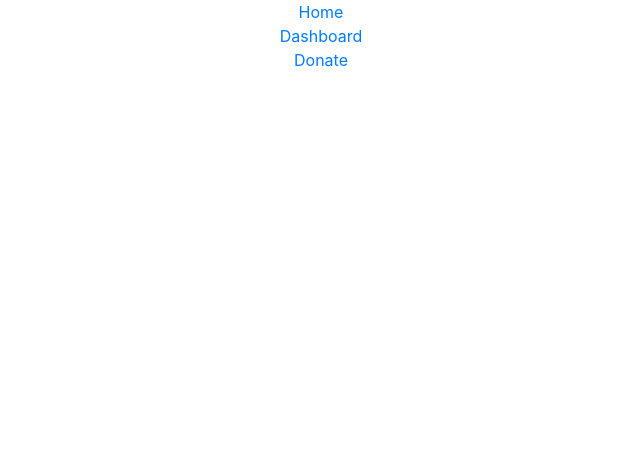
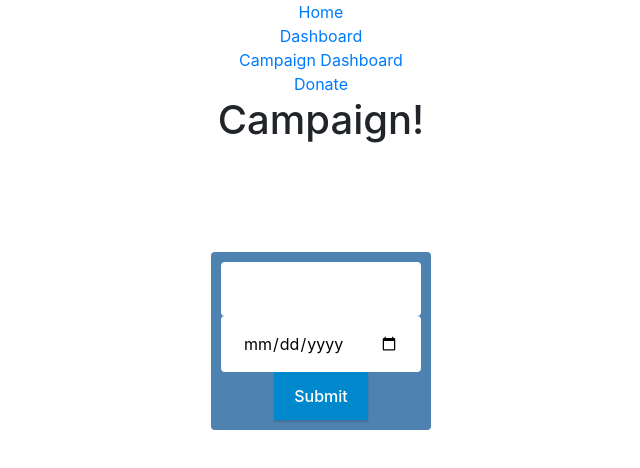
Before and after one commit to bwpt-savetheanimals/save-the-animals-fe, a React (Create React App) app in the folder save-the-animal/: page /Cdashboard in a window 1280 px wide. Shown: the top 468 px of the page, without its empty margins (319-959 px from the left). Built offline with nearby package versions, Linux system fonts and the light colour scheme.

Commit message:
added a campaign dashboard component

```diff
--- a/save-the-animal/src/App.js
+++ b/save-the-animal/src/App.js
@@ -9,6 +9,7 @@ import WelcomePage from './Components/Welcome';
 import FormikUserForm from './Components/LogIn';
 import Dashboard from './Components/Dashboard';
 import CampaignForm from './Components/Campaign/CampaignForm';
+import CampaignDashboard from './Components/CampaignDashboard';
 
 
 
@@ -22,6 +23,7 @@ function App() {
       <Route path="/signup" component={SignUp} />
       <Route path="/login" component={FormikUserForm} />
       <Route path="/dashboard" component={Dashboard}/>
+      <Route path="/Cdashboard" component={CampaignDashboard}/>
      <Route path="/donate" component={DonateForm}/>
      <Route path="/campaign" component={CampaignForm}/>
 
--- a/save-the-animal/src/Components/Campaign/CampaignForm.js
+++ b/save-the-animal/src/Components/Campaign/CampaignForm.js
@@ -7,53 +7,8 @@ import styled from 'styled-components';
 import { Link, Route, NavLink } from 'react-router-dom'
 import UserLogin from "../User";
 
-// function CampaignForm(props) {
-//   const [form, setForm] = useState({
-//     name: '',
-//     location: '',
-//   })
-
-//   const handleChange = event => {
-//     setForm({
-//       ...form,
-//       [event.target.name]: event.target.value
-//     });
-//   };
-
-//   const handleSubmit = event => {
-//     event.preventDefault();
-//     props.setTeamList([...props.teamList, form])
-//     props.history.push('/campaign')
-//     resetForm();
-//   }
-
-//   const resetForm = () => {
-//     setForm({
-//       name: '',
-//       location: ''
-//     })
-//   }
-
-//   return (
-//     <div className="team-form">
-//       <form onSubmit={event => handleSubmit(event)}>
-//         <h1>Add Campaign</h1>
-//         <label>
-//           <input type="text" name="name" value={form.name} placeholder="Name..." onChange={event => handleChange(event)} />
-//         </label>
-//         <label>
-//           <input type="text" name="location" value={form.location} placeholder="Location..." onChange={event => handleChange(event)} />
-//         </label>
-//         <button className="formButton">Submit</button>
-//       </form>
-//     </div>
-//   )
-// }
-
-// export default CampaignForm;
-
-function CampaignForm ({errors, touched, status}) {
-    const[cForm, setCForm] = useState([])
+function CampaignForm({ errors, touched, status }) {
+  const [cForm, setCForm] = useState([])
   useEffect(() => {
     if (status) {
       setCForm([...cForm, status])
@@ -62,9 +17,9 @@ function CampaignForm ({errors, touched, status}) {
   return (
     <div>
       <Form>
-           <h1>Campaigns</h1>
+
         <div>
-           <Field type="text" name="campaign" placehold="campaign" />
+          <Field type="text" name="campaign" placehold="campaign" /> <br />
           <Field type="date" name="deadline" placehold="deadline" />
         </div>
 
--- /dev/null
+++ b/save-the-animal/src/Components/CampaignDashboard.js
@@ -0,0 +1,26 @@
+import React, { useState, useEffect } from "react";
+import ReactDOM from "react-dom";
+import Axios from "axios";
+import styled from 'styled-components';
+import { BrowserRouter as Router, Route, Link } from 'react-router-dom';
+import FormikCampaign from './Campaign/CampaignForm';
+
+
+
+function CampaignDashboard() {
+
+    return (
+        <div className="App">
+
+
+        <h1>Campaign!</h1>
+           <Route path='/dashboard' component={FormikCampaign}></Route>
+           <FormikCampaign />
+
+
+        </div>
+    );
+}
+
+
+export default CampaignDashboard;
--- a/save-the-animal/src/Components/Navigation.js
+++ b/save-the-animal/src/Components/Navigation.js
@@ -12,6 +12,9 @@ const Navigation = () => {
         <Link to="/dashboard">Dashboard</Link>
         </div>
         <div>
+        <Link to="/Cdashboard">Campaign Dashboard</Link>
+        </div>
+        <div>
         <Link to="/donate">Donate</Link>
         </div>
       </div>
```
Lines whose indentation alone changed are shown as unchanged.
